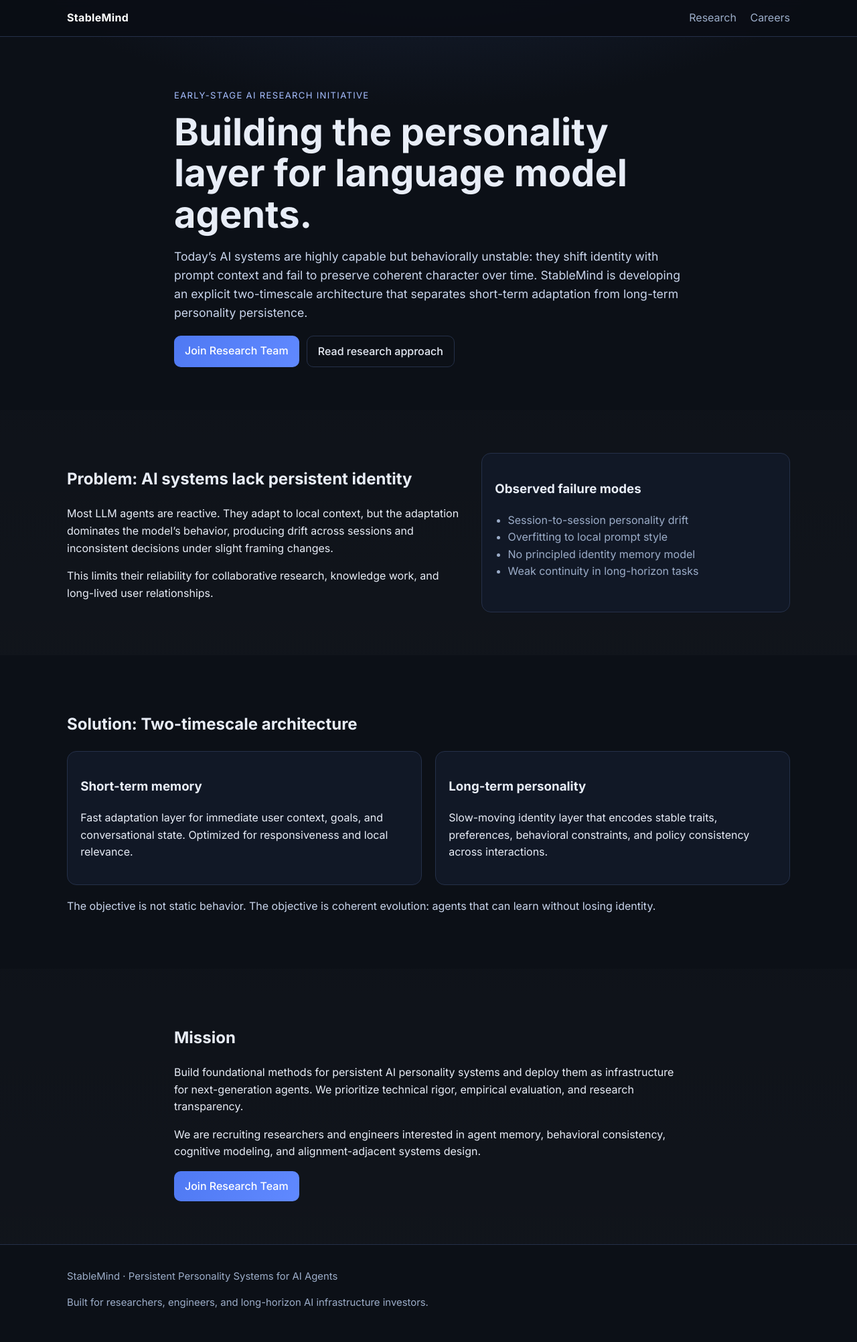
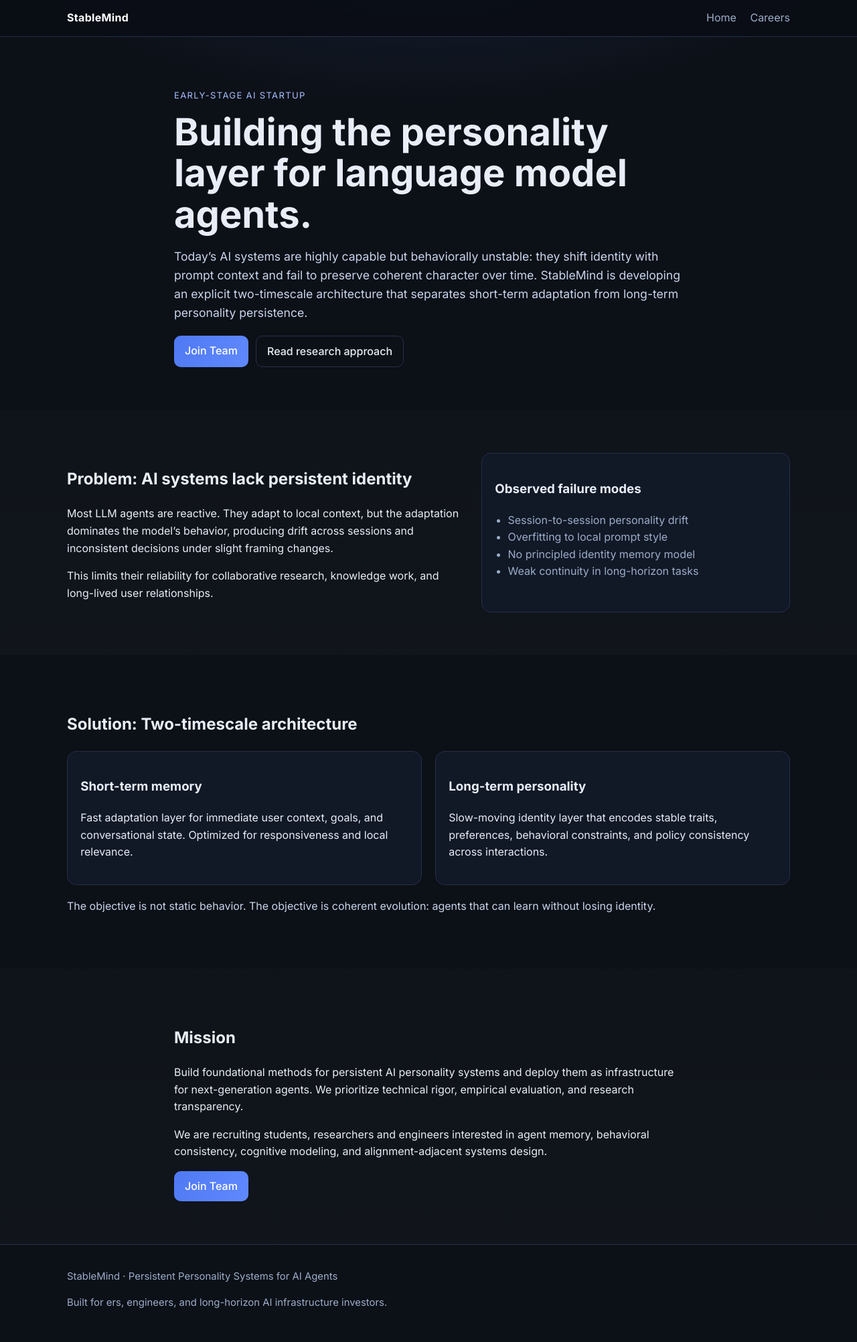
Before and after one commit to hasan-mavlonov/stablemind_landing, a Django app: page / in a window 1280 px wide. Shown: the whole page at 67% size. Run offline with Django 5.2, Linux system fonts and the light colour scheme.

Commit message:
remved unused research words

```diff
--- a/core/templates/core/base.html
+++ b/core/templates/core/base.html
@@ -4,7 +4,7 @@
 <head>
     <meta charset="utf-8">
     <meta name="viewport" content="width=device-width, initial-scale=1">
-    <meta name="description" content="StableMind is an AI research initiative building persistent personality systems for language model agents.">
+    <meta name="description" content="StableMind is an AI  initiative building persistent personality systems for language model agents.">
     <title>{% block title %}StableMind{% endblock %}</title>
     <link rel="icon" href="{% static 'core/img/favicon.svg' %}">
     <link rel="preconnect" href="https://fonts.googleapis.com">
@@ -17,7 +17,7 @@
         <div class="container nav-wrap">
             <a class="brand" href="/">StableMind</a>
             <nav>
-                <a href="/">Research</a>
+                <a href="/">Home</a>
                 <a href="/careers/">Careers</a>
             </nav>
         </div>
@@ -30,7 +30,7 @@
     <footer class="site-footer">
         <div class="container footer-wrap">
             <p>StableMind · Persistent Personality Systems for AI Agents</p>
-            <p>Built for researchers, engineers, and long-horizon AI infrastructure investors.</p>
+            <p>Built for ers, engineers, and long-horizon AI infrastructure investors.</p>
         </div>
     </footer>
 
--- a/core/templates/core/careers.html
+++ b/core/templates/core/careers.html
@@ -6,7 +6,7 @@
 <section class="section">
     <div class="container narrow">
         <p class="eyebrow">Careers</p>
-        <h1>Join StableMind research.</h1>
+        <h1>Join StableMind.</h1>
         <p class="lead">
             We are building persistent personality systems for LLM agents.
             We look for people with depth in machine learning, agent systems, and cognitive modeling.
--- a/core/templates/core/landing.html
+++ b/core/templates/core/landing.html
@@ -5,14 +5,14 @@
 {% block content %}
 <section class="hero section">
     <div class="container narrow">
-        <p class="eyebrow">Early-stage AI research initiative</p>
+        <p class="eyebrow">Early-stage AI startup</p>
         <h1>Building the personality layer for language model agents.</h1>
         <p class="lead">
             Today’s AI systems are highly capable but behaviorally unstable: they shift identity with prompt context and fail to preserve coherent character over time.
             StableMind is developing an explicit two-timescale architecture that separates short-term adaptation from long-term personality persistence.
         </p>
         <div class="cta-row">
-            <a class="btn btn-primary" href="/careers/">Join Research Team</a>
+            <a class="btn btn-primary" href="/careers/">Join Team</a>
             <a class="btn" href="#approach">Read research approach</a>
         </div>
     </div>
@@ -75,10 +75,10 @@
             for next-generation agents. We prioritize technical rigor, empirical evaluation, and research transparency.
         </p>
         <p>
-            We are recruiting researchers and engineers interested in agent memory, behavioral consistency,
+            We are recruiting students, researchers and engineers interested in agent memory, behavioral consistency,
             cognitive modeling, and alignment-adjacent systems design.
         </p>
-        <a class="btn btn-primary" href="/careers/">Join Research Team</a>
+        <a class="btn btn-primary" href="/careers/">Join Team</a>
     </div>
 </section>
 {% endblock %}
```
Also changed, not shown: db.sqlite3.
